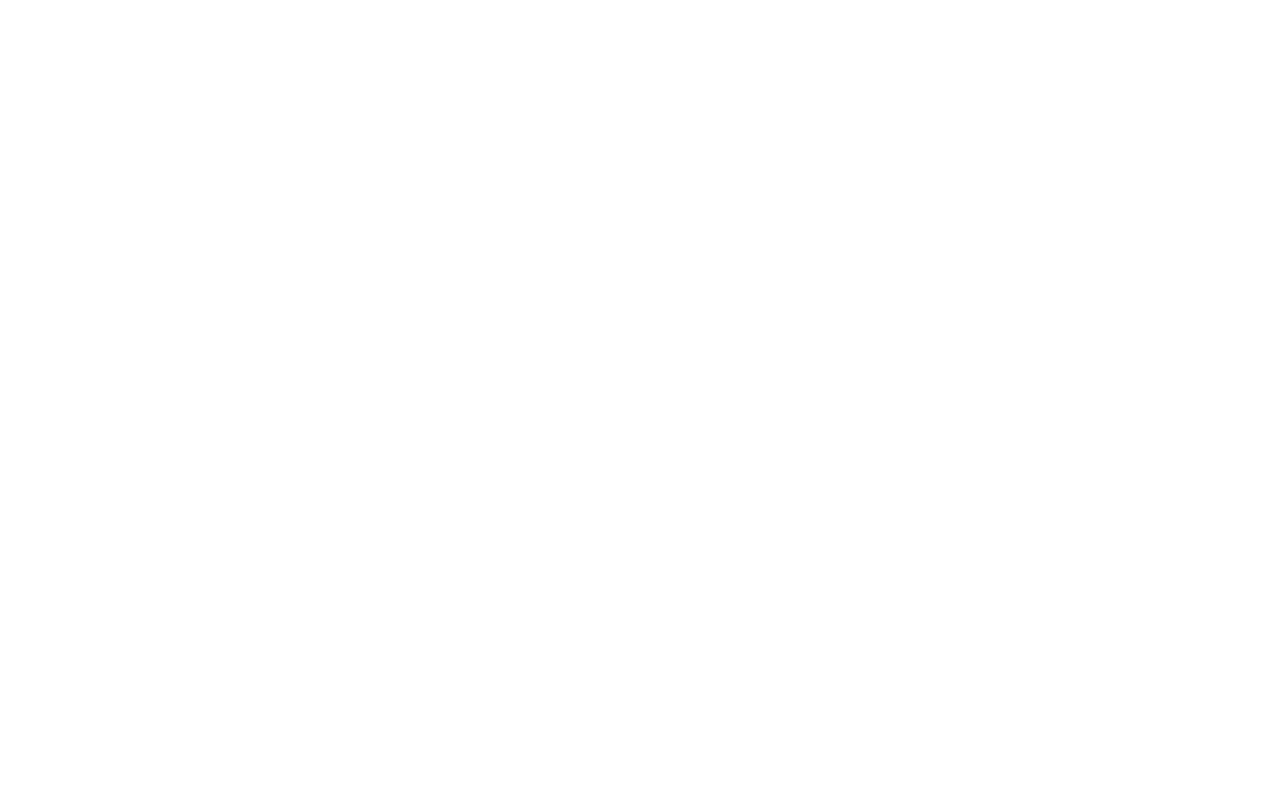
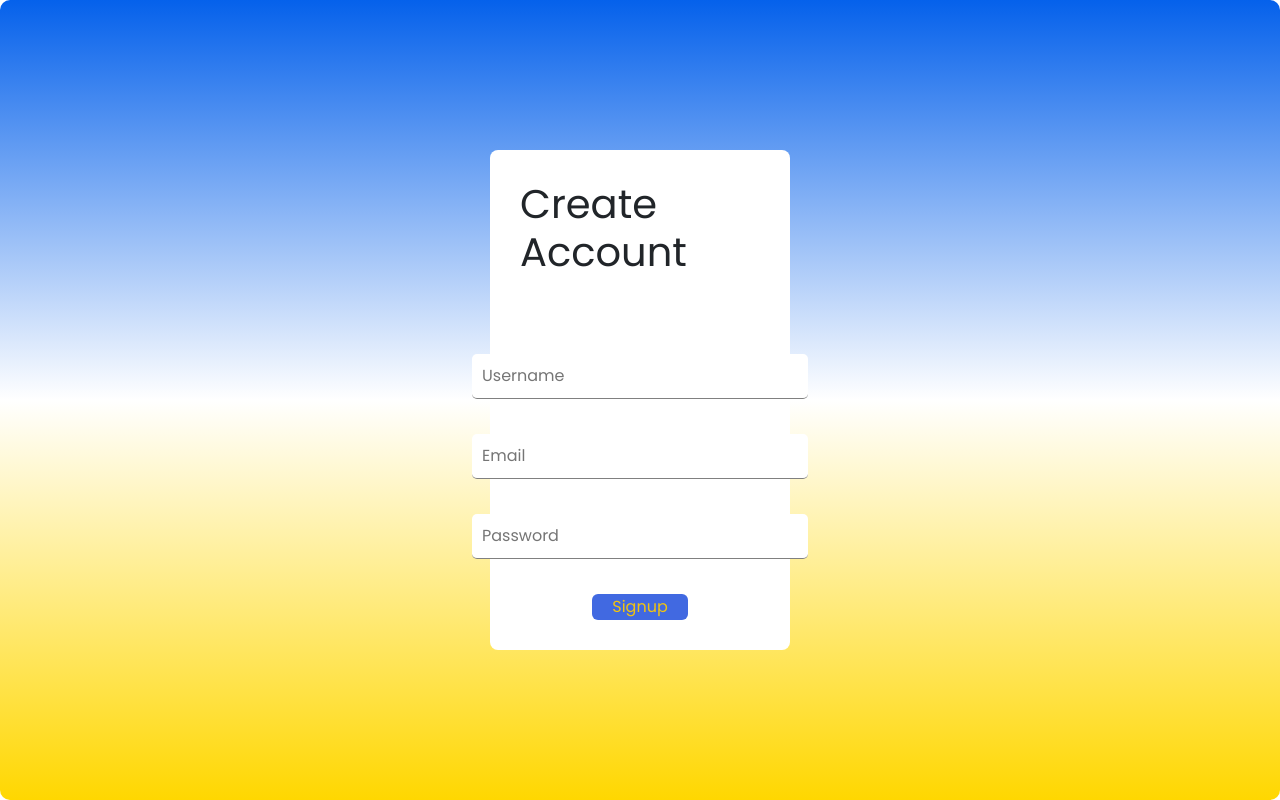
Before and after one commit to Haikalasad/Project-akhir-Pemrograman-Berbasis-Kerangka-Kerja, a React (Create React App) app in the folder frontend/: page /signup in a window 1280 px wide. Before the commit this address had no page. Built offline with nearby package versions, Linux system fonts and the light colour scheme.

Commit message:
signup selesai

```diff
--- a/frontend/package.json
+++ b/frontend/package.json
@@ -14,6 +14,7 @@
     "@testing-library/react": "^13.4.0",
     "@testing-library/user-event": "^13.5.0",
     "axios": "^1.6.2",
+    "body-parser": "^1.20.2",
     "bootstrap": "^5.3.2",
     "react": "^18.2.0",
     "react-bootstrap": "^2.9.1",
--- a/frontend/src/App.js
+++ b/frontend/src/App.js
@@ -8,6 +8,7 @@
 import Eksplor from './pages/eksplor';
 import { UserProvider } from './UserContext';
 import Myorder from './pages/MyOrder';
+import SignUp from './pages/SignUp';
 
 function App() {
   return (
@@ -20,6 +21,8 @@
           <Route path="/detail/:id" element={<DetailPage />} />
           <Route path="/explore" element={<Eksplor />} />
           <Route path="/myorder" element={<Myorder />} />
+          <Route path="/signup" element={<SignUp />} />
+
         </Routes>
 <UserProvider/>
     </Router>
--- /dev/null
+++ b/frontend/src/pages/SignUp.js
@@ -0,0 +1,134 @@
+import React, { useState } from 'react';
+import axios from 'axios';
+import { useNavigate } from 'react-router-dom';
+
+const SignUp = () => {
+  const [formData, setFormData] = useState({
+    nama: '',
+    email: '',
+    password: '',
+  });
+  const navigate = useNavigate();
+
+
+  const handleChange = (e) => {
+    setFormData({ ...formData, [e.target.name]: e.target.value });
+  };
+
+  const navigateTo = (path) => {
+    navigate(path);
+  };
+
+  const handleSubmit = async (e) => {
+    e.preventDefault();
+    try {
+      const response = await axios.post('http://localhost:3001/api/kost/signup', formData);
+
+      if (response.status === 200) {
+        console.log('Signup successful:', response.data);
+        navigate('/');
+      } else {
+        console.error('Signup failed:', response.data.message);
+      }
+    } catch (error) {
+      console.error('Error:', error);
+    }
+  };
+
+  return (
+    <div
+      style={{
+        display: 'flex',
+        flexDirection: 'column',
+        justifyContent: 'center',
+        alignItems: 'center',
+        height: '100vh',
+        fontWeight: '500',
+        background: 'linear-gradient(#0561EB, #ffffff, #FFD700)',
+        padding: '20px',
+        borderRadius: '10px',
+      }}
+    >
+      <div
+        style={{
+          display: 'flex',
+          flexDirection: 'column',
+          alignItems: 'center',
+          width: '300px',
+          background: 'white',
+          borderRadius: '8px',
+          padding: '30px',
+        }}
+      >
+        <h1>Create Account</h1>
+        <div
+          style={{
+            marginBottom: '20px',
+            display: 'flex',
+            alignItems: 'center',
+            marginTop: '50px',
+          }}
+        ></div>
+                <div style={{ marginBottom: '35px', display: 'flex', alignItems: 'center' }}>
+            <input
+                type={'text'}
+                name="nama"
+                placeholder='Username'
+                value={formData.nama}
+                onChange={handleChange}
+                style={{
+                  border: 'none',
+                  borderBottom: '1px solid gray',
+                }}
+              />
+              </div>
+           <div style={{ marginBottom: '35px', display: 'flex', alignItems: 'center' }}>
+            <label htmlFor='email'> </label>
+              <input
+                type="email"
+                name="email"
+                placeholder='Email'
+                value={formData.email}
+                onChange={handleChange}
+                style={{
+                  border: 'none',
+                  borderBottom: '1px solid gray',
+                }}
+              />
+              </div>
+        <div style={{ marginBottom: '35px', display: 'flex', alignItems: 'center' }}>
+            <label htmlFor='password'> </label>
+              <input
+                type="password"
+                name="password"
+                placeholder='Password'
+                value={formData.password}
+                onChange={handleChange}
+                style={{
+                  border: 'none',
+                  borderBottom: '1px solid gray',
+                }}
+              />
+          </div>
+
+          <button
+            type="submit"
+            style={{
+              backgroundColor: '#4169E1',
+              color: '#f1c40f',
+              borderRadius: '6px',
+              border: 'none',
+              width: '40%',
+            }}
+            onClick={handleSubmit}
+          >
+
+            Signup
+          </button>
+
+      </div>
+    </div>
+  );
+};
+
+export default SignUp;
```
Also changed, not shown: 2 other files (tests, documents, lock files or other folders).
